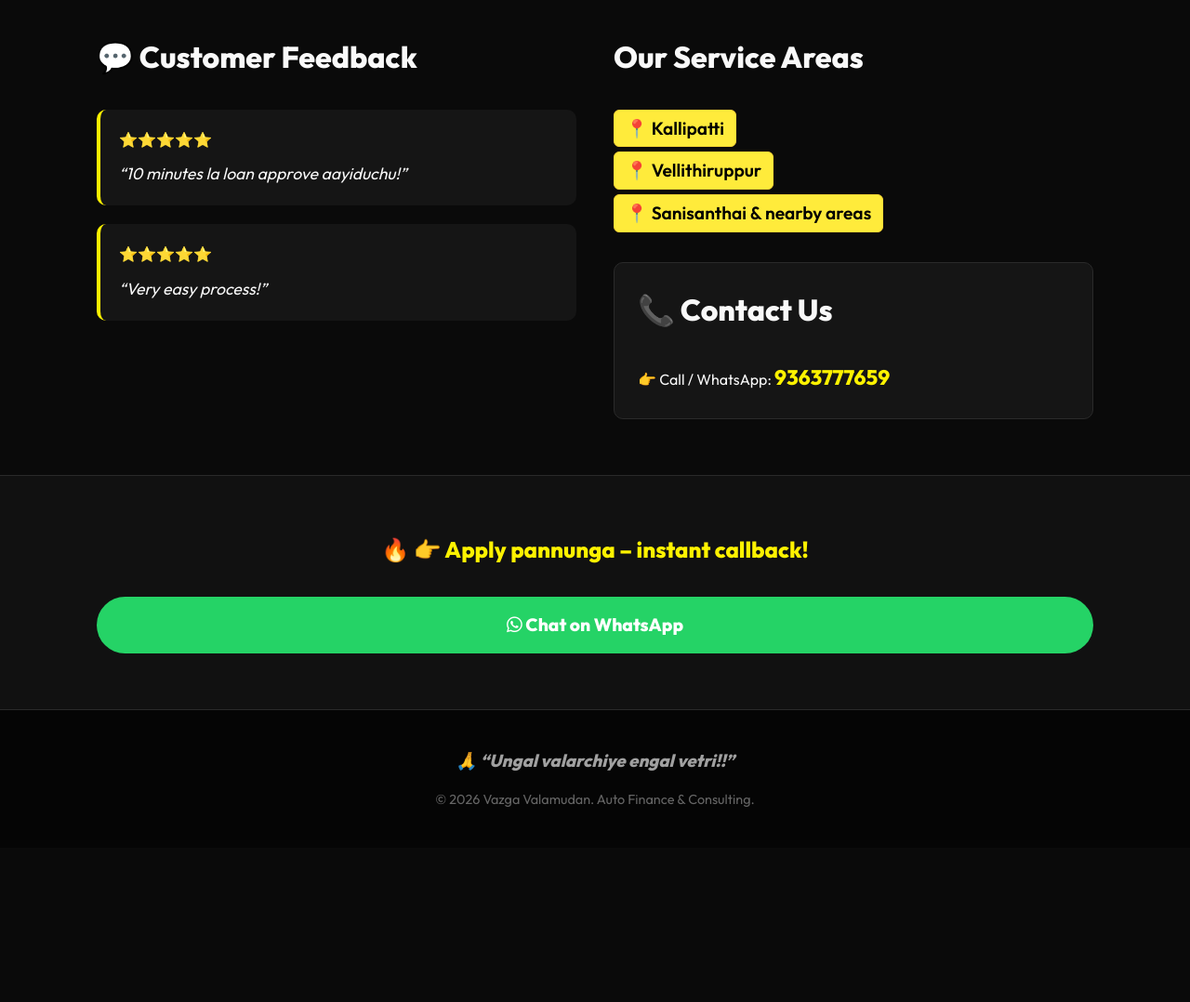
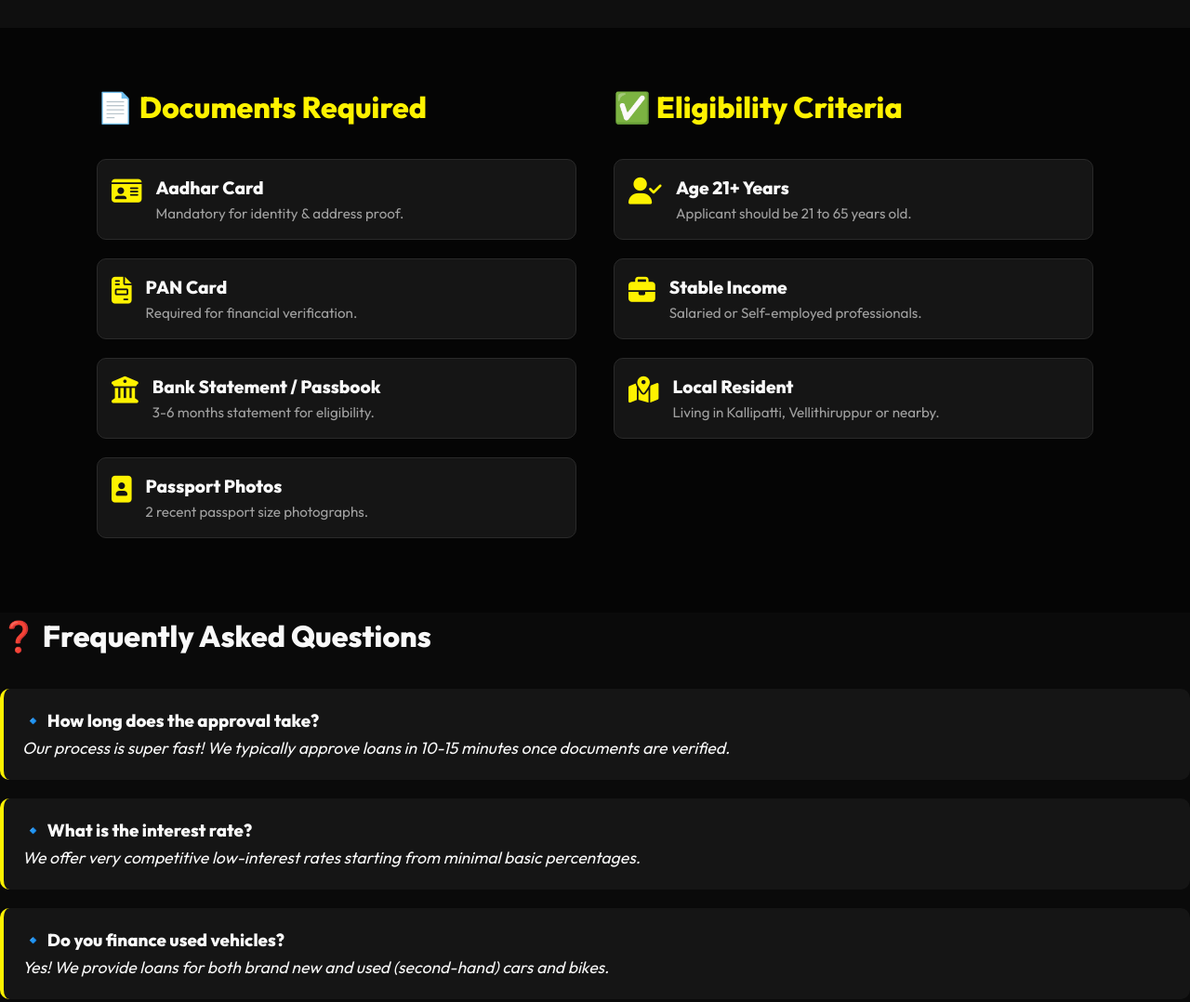
Before and after one commit to nrparthi/vvautoconsulting, a plain HTML site: page index.html in a window 1280 px wide. Shown: the part 1320-2398 px from the top of the page at 93% size. Before the commit the page ends 2232 px from the top, so only its background shows below. Drawn offline with Linux system fonts and the light colour scheme.

Commit message:
Enhance SEO with schema, H1, FAQ, and Eligibility sections

```diff
--- a/index.html
+++ b/index.html
@@ -28,6 +28,33 @@
   <link rel="stylesheet" href="style.css">
   <link href="https://fonts.googleapis.com/css2?family=Outfit:wght@300;400;600;800&display=swap" rel="stylesheet">
   <link rel="stylesheet" href="https://cdnjs.cloudflare.com/ajax/libs/font-awesome/6.4.0/css/all.min.css">
+
+  <!-- Local Business Schema (JSON-LD) -->
+  <script type="application/ld+json">
+  {
+    "@context": "https://schema.org",
+    "@type": "LocalBusiness",
+    "@id": "https://vvautoconsulting.online",
+    "name": "Vazga Valamudan Auto Finance & Consulting",
+    "image": "https://vvautoconsulting.online/valga%20(2).jpeg",
+    "url": "https://vvautoconsulting.online",
+    "telephone": "+919363777659",
+    "address": {
+      "@type": "PostalAddress",
+      "addressLocality": "Kallipatti",
+      "addressRegion": "Tamil Nadu",
+      "addressCountry": "IN"
+    },
+    "areaServed": ["Kallipatti", "Vellithiruppur", "Sanisanthai", "Gobi"],
+    "description": "Fast approval Car and Bike loans in Kallipatti, Vellithiruppur, and Sanisanthai. Low interest and easy EMI options.",
+    "openingHoursSpecification": {
+      "@type": "OpeningHoursSpecification",
+      "dayOfWeek": ["Monday", "Tuesday", "Wednesday", "Thursday", "Friday", "Saturday", "Sunday"],
+      "opens": "09:00",
+      "closes": "21:00"
+    }
+  }
+  </script>
 
   <!-- Meta Pixel Code -->
   <script>
@@ -66,7 +93,7 @@
     <div class="container hero-container">
       <div class="hero-content">
         <div class="offer-tag"><i class="fas fa-hourglass-half"></i> Limited Time: Low Interest Offer!</div>
-        <h1>💥 Car / Bike loan venuma? <br><span>10 minutes la approval!</span></h1>
+        <h1>🔥 Fast Car & Bike Loans in <br><span>Kallipatti, Vellithiruppur & Sanisanthai</span></h1>
 
         <div class="hero-features">
           <span><i class="fas fa-check-circle"></i> Low interest</span>
@@ -161,36 +188,45 @@
     </div>
   </section>
 
-  <!-- Feedback & Area -->
-  <section class="social-proof">
+  <!-- Eligibility & Documents (New SEO Section) -->
+  <section class="eligibility-section" style="padding: 60px 0; background-color: #050505;">
     <div class="container">
-      <div class="feedback-area-grid">
+      <div class="details-grid" style="grid-template-columns: 1fr 1fr;">
+        <div>
+          <h2 style="font-size: 2rem; margin-bottom: 30px; color: var(--primary);">📄 Documents Required</h2>
+          <ul class="why-list">
+            <li><i class="fas fa-id-card"></i> <div><h4>Aadhar Card</h4><p>Mandatory for identity & address proof.</p></div></li>
+            <li><i class="fas fa-file-invoice"></i> <div><h4>PAN Card</h4><p>Required for financial verification.</p></div></li>
+            <li><i class="fas fa-university"></i> <div><h4>Bank Statement / Passbook</h4><p>3-6 months statement for eligibility.</p></div></li>
+            <li><i class="fas fa-portrait"></i> <div><h4>Passport Photos</h4><p>2 recent passport size photographs.</p></div></li>
+          </ul>
+        </div>
+        <div>
+          <h2 style="font-size: 2rem; margin-bottom: 30px; color: var(--primary);">✅ Eligibility Criteria</h2>
+          <ul class="why-list">
+            <li><i class="fas fa-user-check"></i> <div><h4>Age 21+ Years</h4><p>Applicant should be 21 to 65 years old.</p></div></li>
+            <li><i class="fas fa-briefcase"></i> <div><h4>Stable Income</h4><p>Salaried or Self-employed professionals.</p></div></li>
+            <li><i class="fas fa-map-marked-alt"></i> <div><h4>Local Resident</h4><p>Living in Kallipatti, Vellithiruppur or nearby.</p></div></li>
+          </ul>
+        </div>
+      </div>
+    </div>
+  </section>
 
-        <!-- Customer Feedback -->
+        <!-- FAQ Section (New SEO Section) -->
         <div class="feedback">
-          <h2>💬 Customer Feedback</h2>
+          <h2>❓ Frequently Asked Questions</h2>
           <div class="testimonial">
-            <div class="stars">⭐⭐⭐⭐⭐</div>
-            <p>“10 minutes la loan approve aayiduchu!”</p>
+            <h3>🔹 How long does the approval take?</h3>
+            <p>Our process is super fast! We typically approve loans in 10-15 minutes once documents are verified.</p>
           </div>
           <div class="testimonial">
-            <div class="stars">⭐⭐⭐⭐⭐</div>
-            <p>“Very easy process!”</p>
+            <h3>🔹 What is the interest rate?</h3>
+            <p>We offer very competitive low-interest rates starting from minimal basic percentages.</p>
           </div>
-        </div>
-
-        <!-- Service Area -->
-        <div class="service-area">
-          <h2>Our Service Areas</h2>
-          <div class="location-list">
-            <span>📍 Kallipatti</span>
-            <span>📍 Vellithiruppur</span>
-            <span>📍 Sanisanthai & nearby areas</span>
-          </div>
-
-          <div class="contact-box mt-4">
-            <h2>📞 Contact Us</h2>
-            <p>👉 Call / WhatsApp: <a href="tel:+919363777659"><strong>9363777659</strong></a></p>
+          <div class="testimonial">
+             <h3>🔹 Do you finance used vehicles?</h3>
+             <p>Yes! We provide loans for both brand new and used (second-hand) cars and bikes.</p>
           </div>
         </div>
 
```
